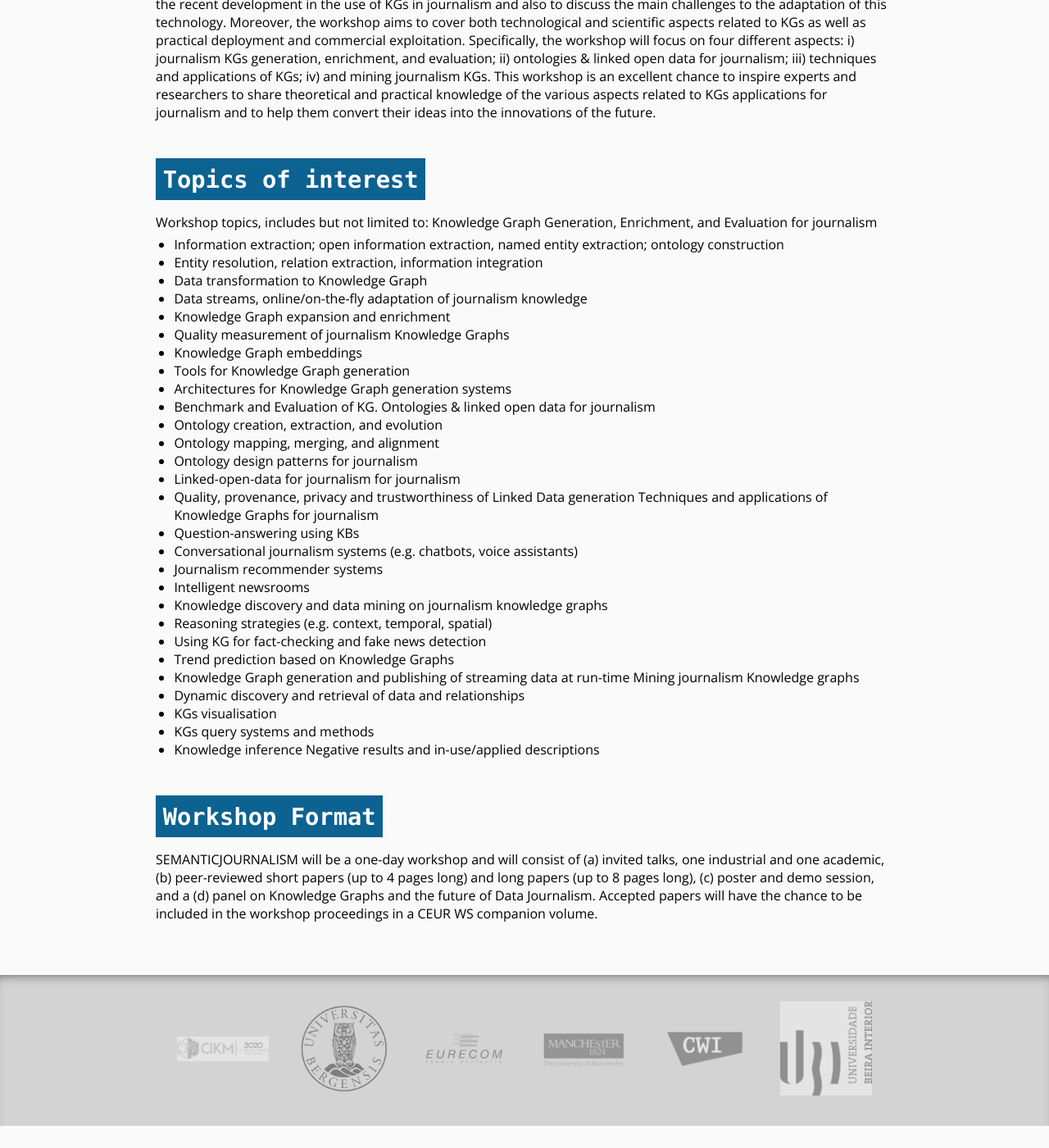
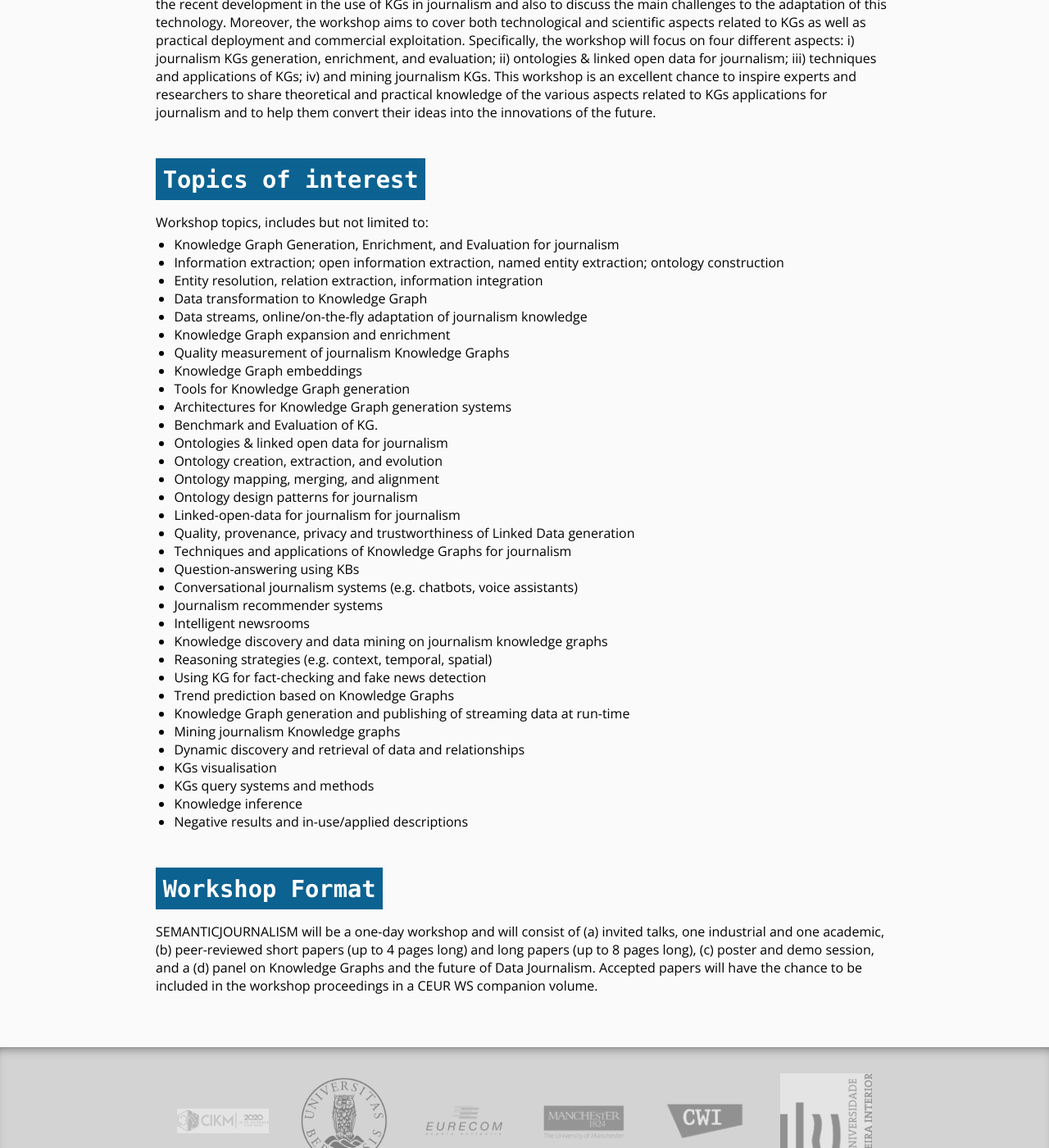
Before and after one commit to almoslmi/SemanticJournalism, a Jekyll site: the page built from docs/index.md, in a window 1280 px wide and 1400 px high, scrolled down 812 px. Shown: the whole window at 82% size. Built offline with Jekyll 4.4.1, drawn with Linux system fonts in a browser that asks for light colours; before the commit the page ends 2185 px from its top, so only the background shows below that.

```diff
--- a/docs/index.md
+++ b/docs/index.md
@@ -16,7 +16,7 @@ A massive amount of news information is being shared online every day by individ
 # Topics of interest
 
 Workshop topics, includes but not limited to:
-Knowledge Graph Generation, Enrichment, and Evaluation for journalism
+  - Knowledge Graph Generation, Enrichment, and Evaluation for journalism
   - Information extraction; open information extraction, named entity extraction; ontology construction
   - Entity resolution, relation extraction, information integration
   - Data transformation to Knowledge Graph
@@ -27,13 +27,13 @@ Knowledge Graph Generation, Enrichment, and Evaluation for journalism
   - Tools for Knowledge Graph generation
   - Architectures for Knowledge Graph generation systems
   - Benchmark and Evaluation of KG.
-Ontologies & linked open data for journalism
+  - Ontologies & linked open data for journalism
   - Ontology creation, extraction, and evolution
   - Ontology mapping, merging, and alignment
   - Ontology design patterns for journalism
   - Linked-open-data for journalism for journalism
   - Quality, provenance, privacy and trustworthiness of Linked Data generation
-Techniques and applications of Knowledge Graphs for journalism
+  - Techniques and applications of Knowledge Graphs for journalism
   - Question-answering using KBs
   - Conversational journalism systems (e.g. chatbots, voice assistants)
   - Journalism recommender systems
@@ -43,12 +43,12 @@ Techniques and applications of Knowledge Graphs for journalism
   - Using KG for fact-checking and fake news detection
   - Trend prediction based on Knowledge Graphs
   - Knowledge Graph generation and publishing of streaming data at run-time
-Mining journalism Knowledge graphs
+  - Mining journalism Knowledge graphs
   - Dynamic discovery and retrieval of data and relationships
   - KGs visualisation
   - KGs query systems and methods
   - Knowledge inference
-Negative results and in-use/applied descriptions
+  - Negative results and in-use/applied descriptions
 
 
 # Workshop Format
```
